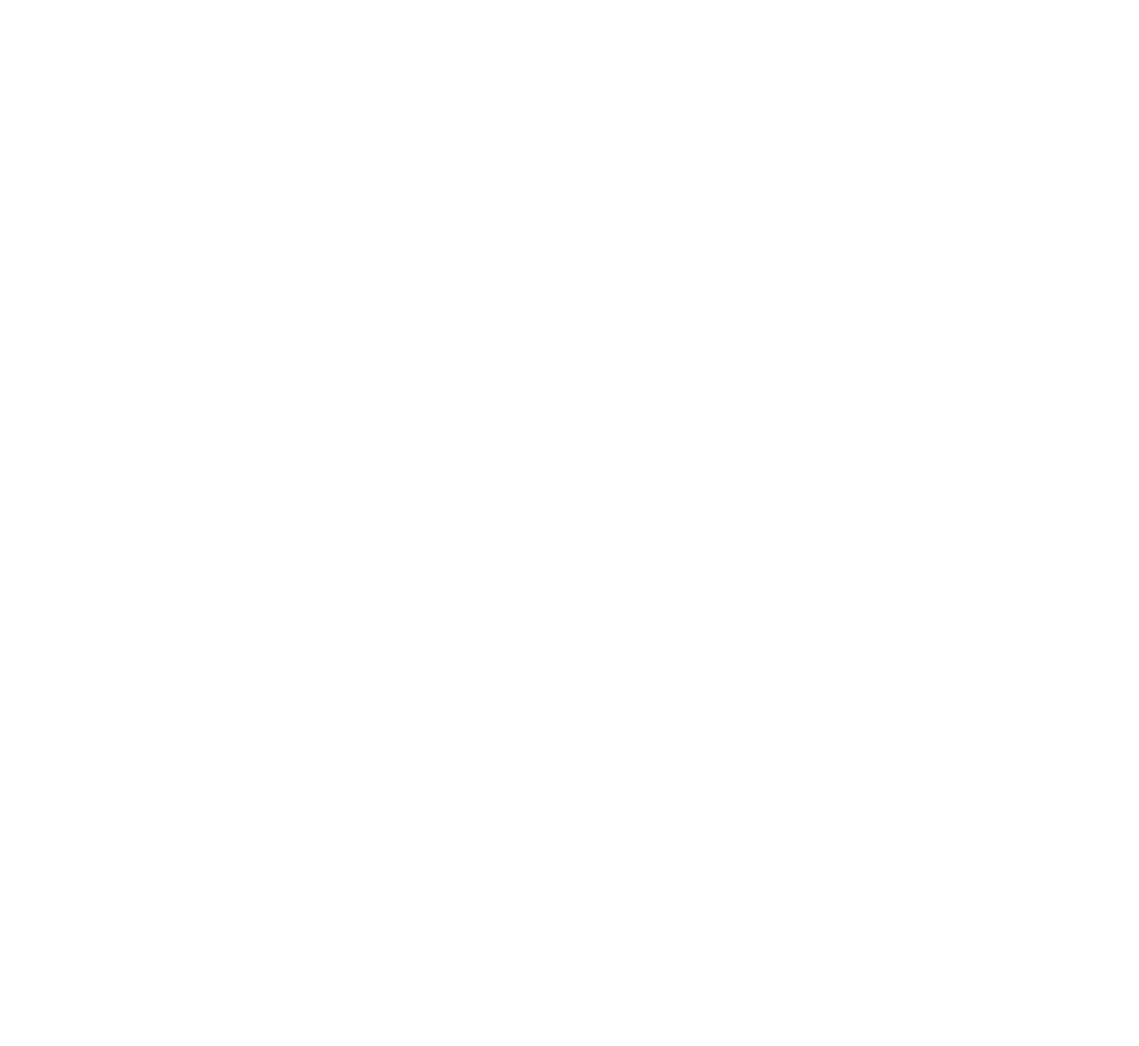
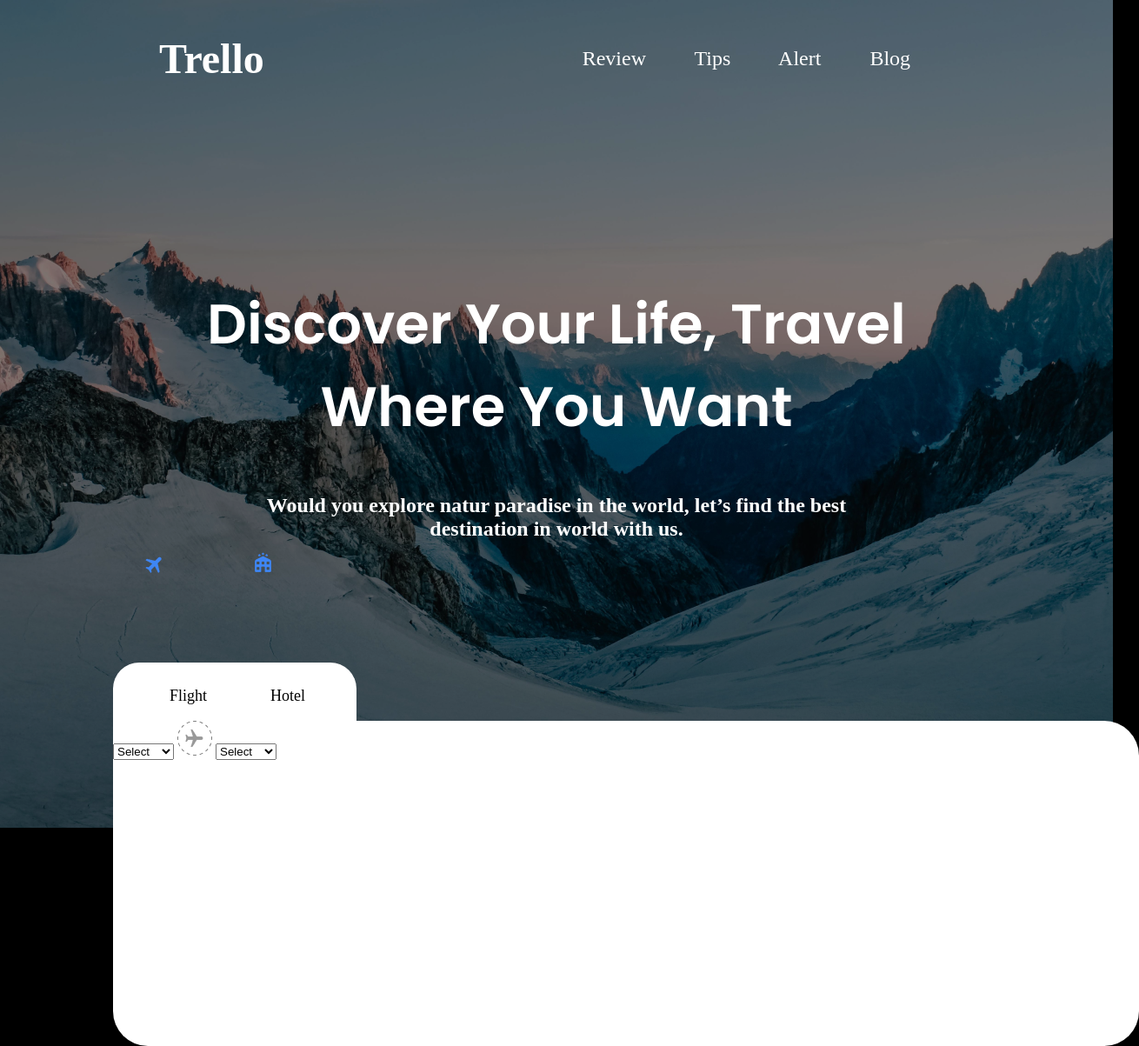
Before and after one commit to m-ruzhynskyi/TravelAgency, a plain HTML site: page index.html in a window 1280 px wide. Shown: the whole page at 87% size, 1310 px wide, since content can reach past the window. Before the commit the page ends 800 px from the top, so only its background shows below. Drawn offline with Linux system fonts and the light colour scheme; a web font is replaced by a local one.

Commit message:
Page one, all, besides ticket choice

```diff
--- a/index.html
+++ b/index.html
@@ -1,10 +1,81 @@
-<!DOCTYPE html>
+<!doctype html>
 <html lang="en">
 <head>
     <meta charset="UTF-8">
-    <title>Title</title>
+    <meta name="viewport"
+          content="width=device-width, user-scalable=no, initial-scale=1.0, maximum-scale=1.0, minimum-scale=1.0">
+    <meta http-equiv="X-UA-Compatible" content="ie=edge">
+    <title>Treloo</title>
+    <link rel="stylesheet" href="main.css">
 </head>
 <body>
-
+    <div class="wrapper">
+        <section id="pageOne">
+            <header>
+                <h2>Trello</h2>
+                <div class="butts">
+                    <a href="#pageTwo">Review</a>
+                    <a href="#pageThree">Tips</a>
+                    <a href="#pageFour">Alert</a>
+                    <a href="#pageFive">Blog</a>
+                </div>
+            </header>
+            <main>
+                <h1>Discover Your Life, Travel <br> Where You Want</h1>
+                <h2>Would you explore natur paradise in the world, let’s find the best <br> destination in world with us.</h2>
+            </main>
+            <footer>
+                <div class="hotOrFly">
+                    <p><span><img src="./assets/img/airplane.png" alt="Airplane"></span>Flight</p>
+                    <p><span><img src="./assets/img/hotel.png" alt="Hotel"></span>Hotel</p>
+                </div>
+                <div class="flights">
+                    <select name="from">
+                        <option value="none">Select</option>
+                        <option value="Dubai">Dubai</option>
+                        <option value="New-York">New</option>
+                        <option value="Kyiv">Kyiv</option>
+                        <option value="Lviv">Lviv</option>
+                        <option value="Warsaw">Warsaw</option>
+                        <option value="Berlin">Berlin</option>
+                        <option value="Paris">Paris</option>
+                        <option value="Tokyo">Tokyo</option>
+                    </select>
+                    <img src="./assets/img/fly.png">
+                    <select name="to">
+                        <option value="none">Select</option>
+                        <option value="Dubai">Dubai</option>
+                        <option value="New-York">New</option>
+                        <option value="Kyiv">Kyiv</option>
+                        <option value="Lviv">Lviv</option>
+                        <option value="Warsaw">Warsaw</option>
+                        <option value="Berlin">Berlin</option>
+                        <option value="Paris">Paris</option>
+                        <option value="Tokyo">Tokyo</option>
+                    </select>
+                </div>
+            </footer>
+        </section>
+        <section id="pageTwo">
+            <header></header>
+            <main></main>
+            <footer></footer>
+        </section>
+        <section id="pageThree">
+            <header></header>
+            <main></main>
+            <footer></footer>
+        </section>
+        <section id="pageFour">
+            <header></header>
+            <main></main>
+            <footer></footer>
+        </section>
+        <section id="pageFive">
+            <header></header>
+            <main></main>
+            <footer></footer>
+        </section>
+    </div>
 </body>
 </html>
--- a/main.css
+++ b/main.css
@@ -0,0 +1,140 @@
+@font-face {
+    font-family: PoppinsMedium;
+    src: url("./assets/fonts/Poppins-Medium.ttf");
+}
+
+@font-face {
+    font-family: PoppinsBold;
+    src: url("./assets/fonts/Poppins-Bold.ttf");
+}
+
+@font-face {
+    font-family: PoppinsSemiBold;
+    src: url("./assets/fonts/Poppins-SemiBold.ttf");
+}
+
+@font-face {
+    font-family: PoppinsExtraBold;
+    src: url("./assets/fonts/Poppins-ExtraBold.ttf");
+}
+
+@font-face {
+    font-family: PoppinsRegular;
+    src: url("./assets/fonts/Poppins-Regular.ttf");
+}
+
+/*fonts*/
+
+body{
+    margin: 0;
+    background-color: black;
+}
+
+/*body*/
+
+#pageOne{
+    background-image: url("./assets/img/main.png");
+    background-repeat: no-repeat;
+    background-size: cover;
+    height: 952px;
+    color: white;
+}
+
+#pageOne header{
+    display: flex;
+    align-items: center;
+    justify-content: space-around;
+    font-family: PoppinsMedium;
+    font-size: 24px;
+}
+
+#pageOne header h2{
+    font-size: 48px;
+}
+
+#pageOne header .butts a{
+    margin-right: 50px;
+    color: white;
+    text-decoration: none;
+}
+
+#pageOne header .butts a:hover{
+    background-color: white;
+    color: rgba(62, 134, 245, 1);
+    padding: 20px;
+    border-radius: 18px;
+    transition: 90ms;
+    cursor: pointer;
+}
+
+/*header pageone*/
+
+#pageOne main{
+    text-align: center;
+    margin-top: 190px;
+}
+
+#pageOne main h1{
+    font-family: PoppinsSemiBold;
+    font-size: 64px;
+}
+
+#pageOne main h2{
+    font-family: PoppinsMedium;
+    font-size: 24px;
+    margin-top: 40px;
+    margin-bottom: 140px;
+}
+
+/*main pageone*/
+
+#pageOne footer{
+    margin-left: 130px;
+}
+
+#pageOne footer .hotOrFly{
+    display: flex;
+    font-family: PoppinsMedium;
+    font-size: 18px;
+    background-color: white;
+    color: black;
+    border-radius: 30px 30px 0 0;
+    width: 280px;
+}
+
+#pageOne footer .hotOrFly p:nth-child(1){
+    margin-right: 58px;
+    margin-left: 65px;
+    margin-top: 28px;
+}
+
+#pageOne footer .hotOrFly img[alt="Airplane"]{
+    position: absolute;
+    left: 160px;
+    bottom: 133px;
+}
+
+#pageOne footer .hotOrFly img[alt="Hotel"]{
+    position: absolute;
+    left: 290px;
+    bottom: 140px;
+}
+
+#pageOne footer .hotOrFly p:nth-child(2){
+    margin-right: 35px;
+    margin-top: 28px;
+    margin-left: 15px;
+}
+
+#pageOne footer .hotOrFly p:hover{
+    background-color: rgba(62, 134, 245, 0.2);
+    transition: 90ms;
+}
+
+#pageOne footer .flights{
+    background-color: white;
+    color: black;
+    width: 1180px;
+    height: 374px;
+    border-radius: 0 40px 40px 40px;
+}
```
Also changed, not shown: assets/fonts/Poppins-Bold.ttf (added), assets/fonts/Poppins-ExtraBold.ttf (added), assets/fonts/Poppins-Regular.ttf (added), assets/fonts/Poppins-SemiBold.ttf (added), assets/img/airplane.png (added), assets/img/fly.png (added), assets/img/hotel.png (added), assets/img/main.png (added).
